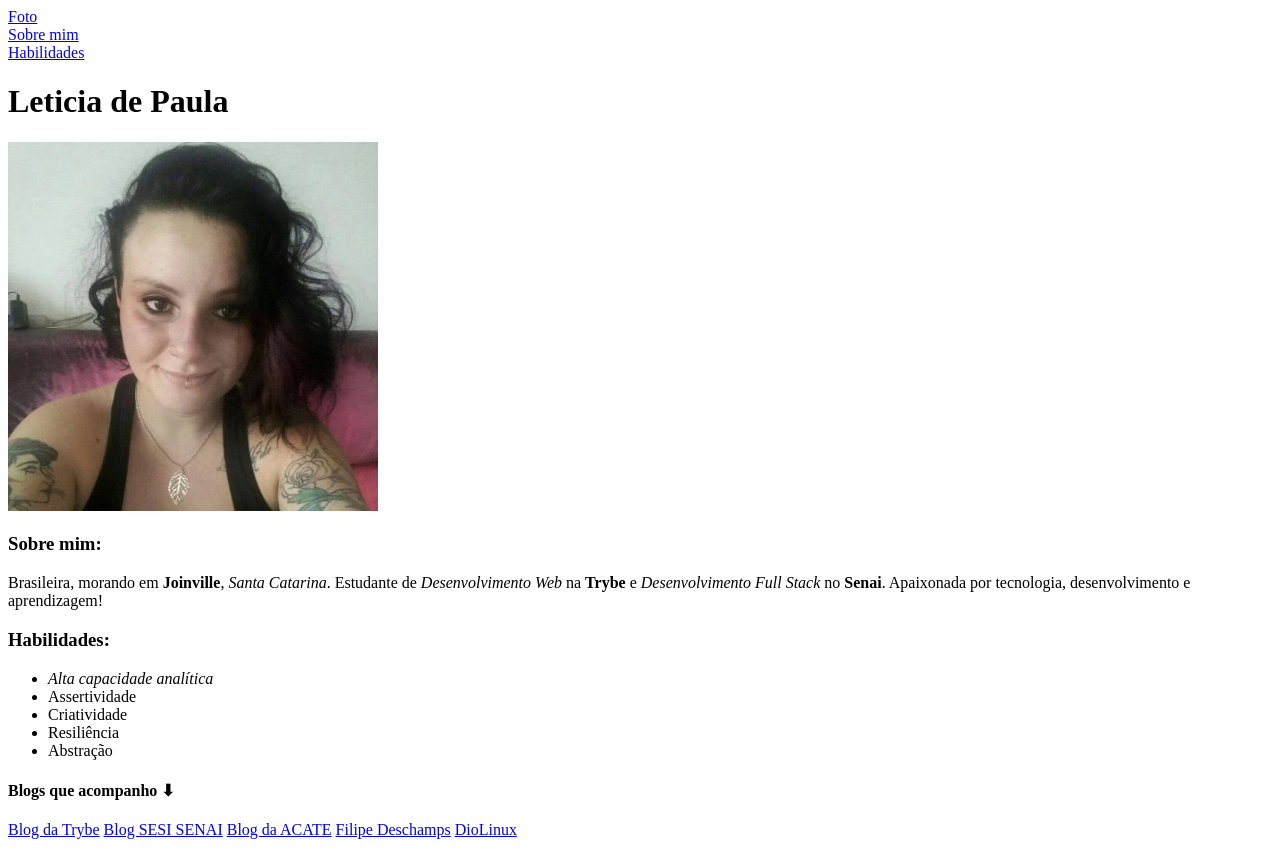
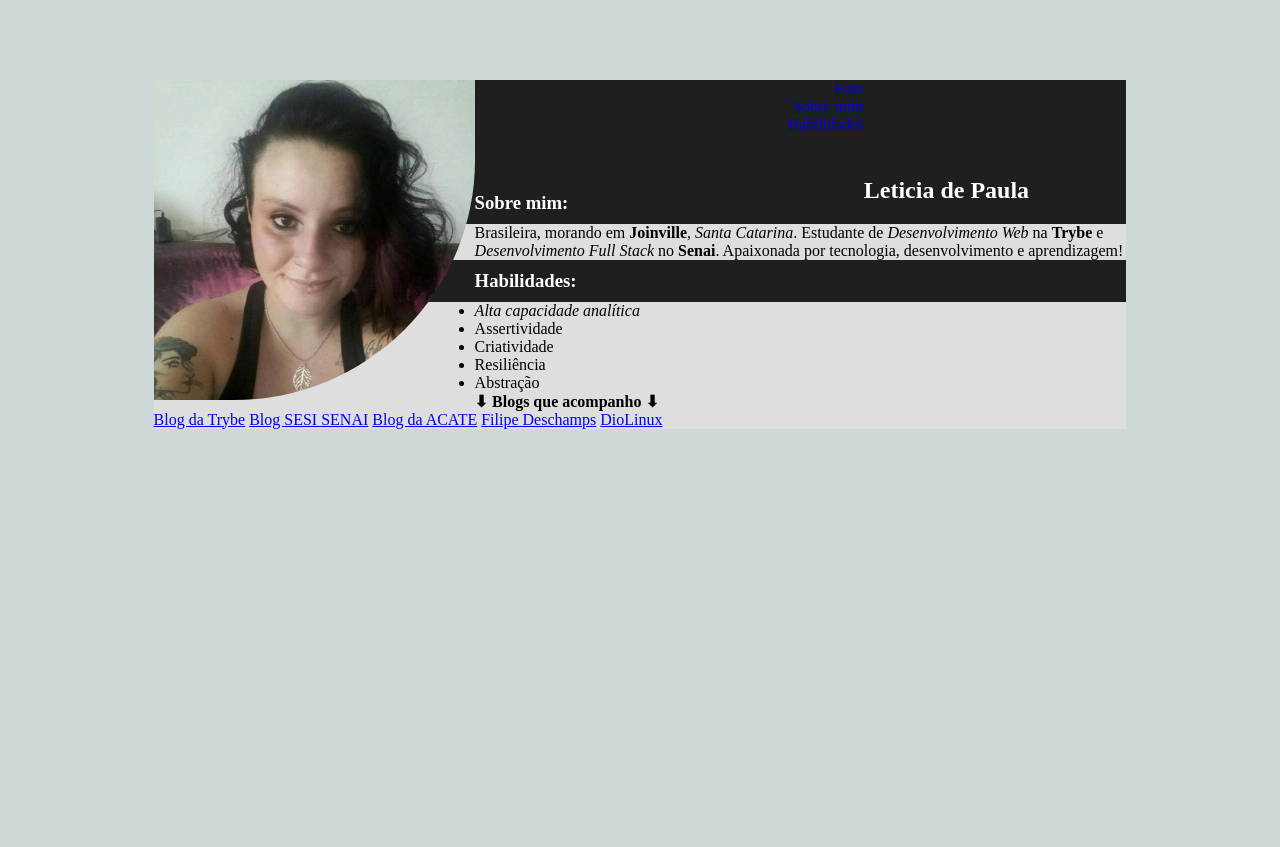
Before and after one commit to LeticiaDePaula/LeticiaDePaula.github.io, a plain HTML site: page index.html in a window 1280 px wide. After the commit the page ends 800 px from the top, so only its background shows below. Drawn offline with Linux system fonts and the light colour scheme.

Commit message:
Alterações css[1]

```diff
--- a/index.html
+++ b/index.html
@@ -7,14 +7,64 @@
     <title>Leticia's Portfolio</title>
     <style>
 
+        * {
+            margin: 0;
+        }
+
+        body {
+            background-color: rgb(206, 216, 214);
+        }
+
+        main {
+            margin-left: 12%;
+            margin-right: 12%;
+            margin-top: 6.25%;
+            background-color: rgb(222, 222, 222);
+        }
+
+        #me {
+            background-color: rgb(31, 31, 31);
+            padding-bottom: 5%;
+        }
+
+        h3 {
+            background-color: rgb(31, 31, 31);
+            color: white;
+            padding: 1%;
+        }
+
+        #foto {
+            width: 33%;
+            float: left;
+            border-bottom-right-radius: 75%;
+        }
+
+        #nome {
+            float: right;
+            color: white;
+            margin-right: 10%;
+            margin-top: 10%;
+        }
+
+        #indice {
+            text-align: right;
+            margin-right: 10%;
+            margin-left: 50%;
+        }
+
     </style>
 </head>
 <body>
+    <main>
+        <section id="me">
+            <h1 id="nome">Leticia de Paula</h1>
+            <img src="foto.jpg" alt="Foto atual de Leticia" id="foto">
+            <nav id="indice">
                 <a href="#foto">Foto</a><br>
                 <a href="#sobre">Sobre mim</a><br>
                 <a href="#hab">Habilidades</a><br>
-    <h1>Leticia de Paula</h1>
-    <img src="foto.jpg" width="370" alt="Foto atual de Leticia" id="foto">
+            </nav>
+        </section>
         <section id="sobre">
             <h3>Sobre mim:</h3>
             <article>
@@ -32,12 +82,13 @@
             </ul>
         </section>
         <nav>
-        <h4>Blogs que acompanho ⬇</h4>
+            <h4>⬇ Blogs que acompanho ⬇</h4>
             <a href="https://blog.betrybe.com/" target="_blank" rel="noopener noreferrer">Blog da Trybe</a>
             <a href="https://blog.sesisenai.org.br/" target="_blank" rel="noopener noreferrer">Blog SESI SENAI</a>
             <a href="https://www.acate.com.br/blog-da-acate/" target="_blank" rel="noopener noreferrer">Blog da ACATE</a>
             <a href="https://medium.com/@FilipeDeschamps" target="_blank" rel="noopener noreferrer">Filipe Deschamps</a>
             <a href="https://diolinux.com.br/autor/blogdiolinux" target="_blank" rel="noopener noreferrer">DioLinux</a>
         </nav>
+    </main>
 </body>
 </html>
```
Lines whose indentation alone changed are shown as unchanged.
